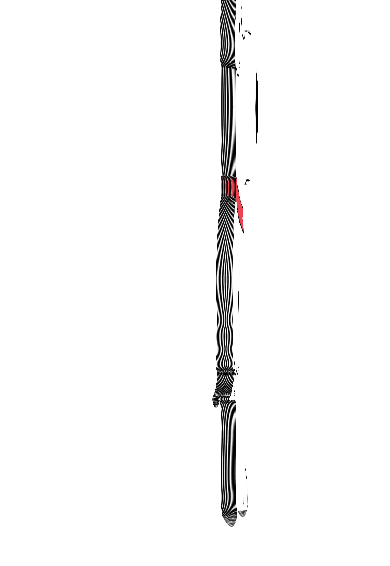
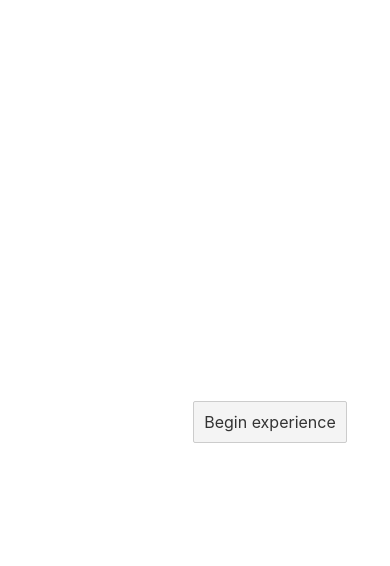
Before and after one commit to connercsbn/connersbrianwebsite, a Svelte app: page / in a window 390 px wide. Shown: the top 566 px of the page. Built offline with nearby package versions, Linux system fonts and the light colour scheme.

Commit message:
screensaver mvp

```diff
--- a/src/App.svelte
+++ b/src/App.svelte
@@ -11,7 +11,16 @@ import { setBrian } from "./lib/brian";
     let brian = new Image;
     let counting = false;
     let comp = '';
+    let starting = false;
+    let started = false;
+    let clicking = false;
+    let buttonHovering = false;
+    let hasBegun = false;
+    let music = new Audio('redboneedited.opus');
+    let introLength = 7.5;
+    let whenSongBegan = undefined;
     $: ctx.globalCompositeOperation = comp;
+    $: innerWidth && resizeCanvas();
 
     let comps = {
         '1': 'luminosity'               ,
@@ -35,7 +44,7 @@ import { setBrian } from "./lib/brian";
         'o': 'source-out'               ,
         'p': 'source-in'                ,
         '[': 'source-over'              ,
-        'space': 'copy'
+        // 'space': 'copy'
     };
     let compsValues = Object.values(comps);
 
@@ -47,15 +56,13 @@ import { setBrian } from "./lib/brian";
         console.log(ctx);
         console.log(canvas);
         brian = setBrian(brian);
-        console.log("looping");
-            loop();
     })
 
     let frame = 0;
     let startpoint = [100, 100];
     let endpoint = [0, 0];
     let curr = [0, 0];
-    let totalFrames = 500;
+    let totalFrames = 300;
     let fx = (thisFrame) => { return startpoint[X] + (endpoint[X] - startpoint[X]) * (thisFrame / totalFrames); };
     let fy = (thisFrame) => { return startpoint[Y] + (endpoint[Y] - startpoint[Y]) * (thisFrame / totalFrames); };
 
@@ -105,23 +112,60 @@ import { setBrian } from "./lib/brian";
         let offset = [w / 2, h / 2];
         ctx.drawImage(brian, x - offset[X], y - offset[Y], w, h);
     }
-
-    $: innerWidth && resizeCanvas();
-
     function resizeCanvas() {
         if (canvas) {
             console.log('called resizeCanvas')
             canvas.width = window.innerWidth;
             canvas.height = window.innerHeight;
-            console.log(brian);
         }
+    }
+    let introTimeOut;
+    function handleSoftBegin() {
+        buttonHovering = true;
+        music = new Audio('redboneedited.opus');
+        console.log("playing song")
+        music.play();
+        whenSongBegan = new Date();
+        // start timing since song began
+        introTimeOut = setTimeout(() => {
+            music.pause();
+        }, 7450);
+    }
+    function handleBegin() {
+        console.log("beginning experiencve")
+        // get rid of button
+        hasBegun = true;
+        if (music.paused) {
+            music.play();
+            loop();
+        } else {
+            clearTimeout(introTimeOut);
+            setTimeout(() => {
+                loop();
+                music.play();
+
+            }, 7450 - (new Date() - whenSongBegan));
+        }
+        // wait until music is at a certain point, then loop.
+    }
+    function handleExit() {
+        clearTimeout(introTimeOut);
+        buttonHovering = false;
+        console.log("not playing song")
+        music.pause();
+        // stop timing since song began
     }
 
 </script>
 
-<svelte:window bind:innerWidth />
+<svelte:window bind:innerWidth on:mouseup={() => {clicking = false}} on:mousedown={() => {clicking = true}} />
 
 <main>
+    {#if !hasBegun}
+    <div class="beginExperienceContainer">
+        <button class="beginExperience" on:mouseenter={handleSoftBegin} on:mouseleave={handleExit} on:click={handleBegin}>Begin experience</button>
+    </div>
+    {/if}
     <canvas
         bind:this={canvas}
         class="canvas-thing">
@@ -167,4 +211,14 @@ import { setBrian } from "./lib/brian";
     .score {
         position: absolute;
     }
+    .beginExperienceContainer {
+        display: flex;
+        align-items: center;
+        justify-content: center;
+        width: 100vw;
+        height: 100vh;
+    }
+    .beginExperience {
+        padding: 10px;
+    }
 </style>
```
